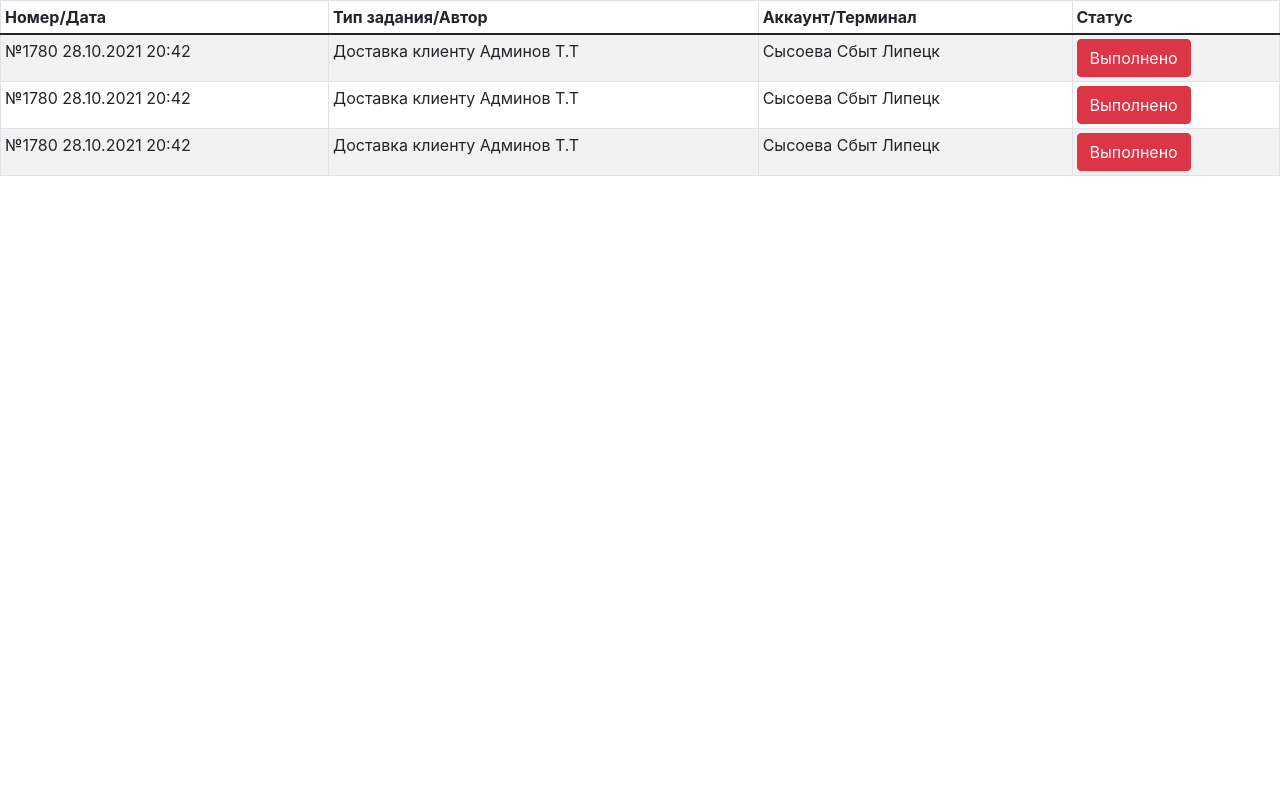
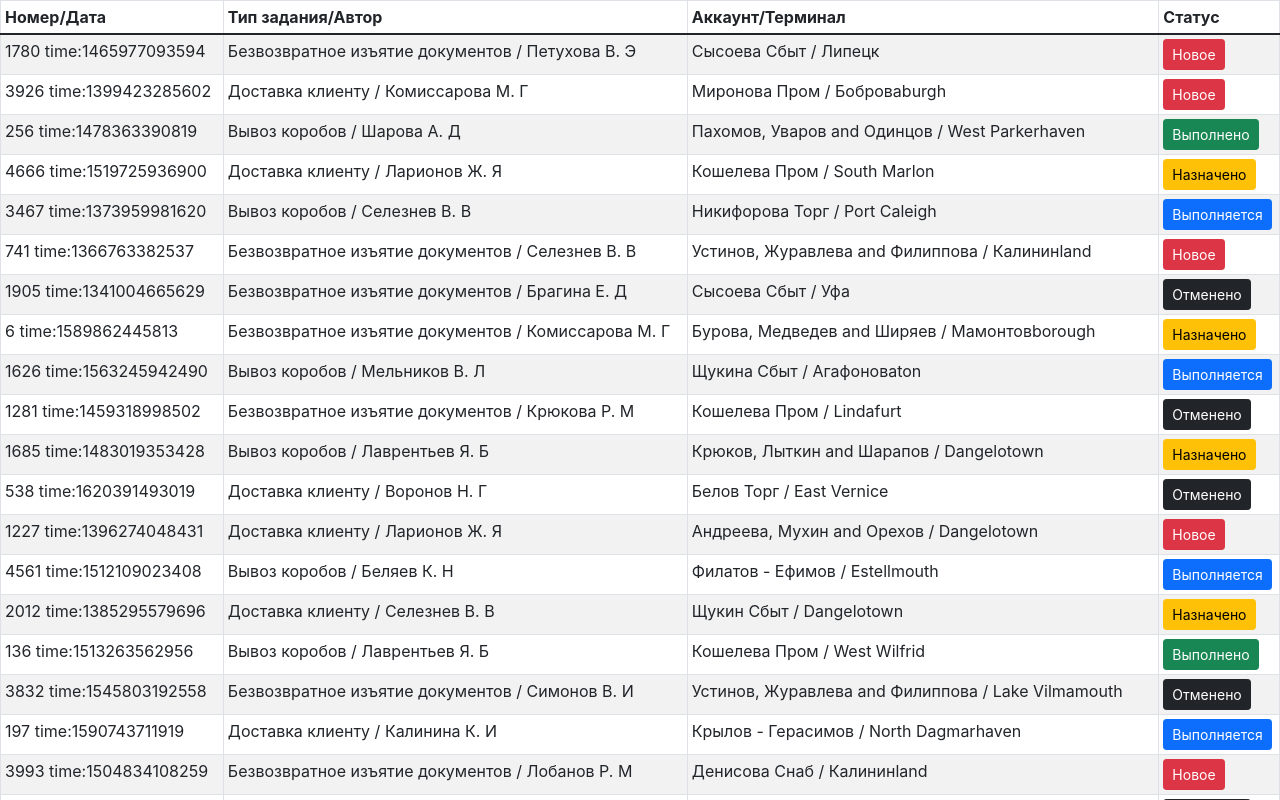
Before and after one commit to Noak-Sergey/test_QATesters, a React (Create React App) app: page / in a window 1280 px wide. Shown: the top 800 px of the page. Built offline with nearby package versions, Linux system fonts and the light colour scheme.

Commit message:
create button component

```diff
--- a/src/App.tsx
+++ b/src/App.tsx
@@ -1,11 +1,11 @@
 import './App.scss';
 import Table from 'react-bootstrap/Table';
-import Button from 'react-bootstrap/Button';
 import { db } from './api/api';
+import { Btn } from './component/button/Button';
 
 
 function App() {
-  console.log(db);
+
 
   return (
     <div className="App">
@@ -19,24 +19,16 @@ function App() {
           </tr>
         </thead>
         <tbody>
-          <tr>
-            <td>№1780 28.10.2021 20:42</td>
-            <td>Доставка клиенту Админов Т.Т</td>
-            <td>Сысоева Сбыт Липецк</td>
-            <td><Button variant="danger">Выполнено</Button></td>
+          {db.map(item => {
+            return (
+          <tr key={item.oguid}>
+            <td>{item.id} time:{item.created_date}</td>
+            <td>{item.order_type.name} / {item.created_user.surname} {item.created_user.name.slice(0, 1)}. {item.created_user.patronymic.slice(0, 1)}</td>
+            <td>{item.account.name} / {item.terminal.name}</td>
+            <td><Btn status={item.status}/></td>
           </tr>
-          <tr>
-            <td>№1780 28.10.2021 20:42</td>
-            <td>Доставка клиенту Админов Т.Т</td>
-            <td>Сысоева Сбыт Липецк</td>
-            <td><Button variant="danger">Выполнено</Button></td>
-          </tr>
-          <tr>
-            <td>№1780 28.10.2021 20:42</td>
-            <td>Доставка клиенту Админов Т.Т</td>
-            <td>Сысоева Сбыт Липецк</td>
-            <td><Button variant="danger">Выполнено</Button></td>
-          </tr>
+            )
+          })}
         </tbody>
       </Table>
     </div>
--- /dev/null
+++ b/src/component/button/Button.tsx
@@ -0,0 +1,47 @@
+import Button from 'react-bootstrap/Button';
+
+type BtnPropsType = {
+    status: string
+}
+
+export const Btn = (props: BtnPropsType) => {
+
+    let btnStyle = ''
+    let btnName = ''
+
+    const onVariant = (status: string) => {
+
+        switch (status) {
+            case "completed":
+                return (
+                    btnStyle += "success",
+                    btnName += "Выполнено"
+                )
+            case "new":
+                return (
+                    btnStyle += "danger",
+                    btnName += "Новое"
+                )
+            case "assigned_to":
+                return (
+                    btnStyle += "warning",
+                    btnName += "Назначено"
+                )
+            case "started":
+                return (
+                    btnStyle += "primary",
+                    btnName += "Выполняется"
+                )
+            case "declined":
+                return (
+                    btnStyle += "dark",
+                    btnName += "Отменено"
+                )
+        }
+    }
+    onVariant(props.status)
+
+    return (
+        <Button href="#" variant={btnStyle} size="sm">{btnName}</Button>
+    )
+}
--- /dev/null
+++ b/src/component/itemList/ItemList.tsx
@@ -0,0 +1,5 @@
+export const ItemList = () => {
+    return (
+        <></>
+    )
+}
```
Also changed, not shown: src/component/itemList/ItemList.scss (added).
